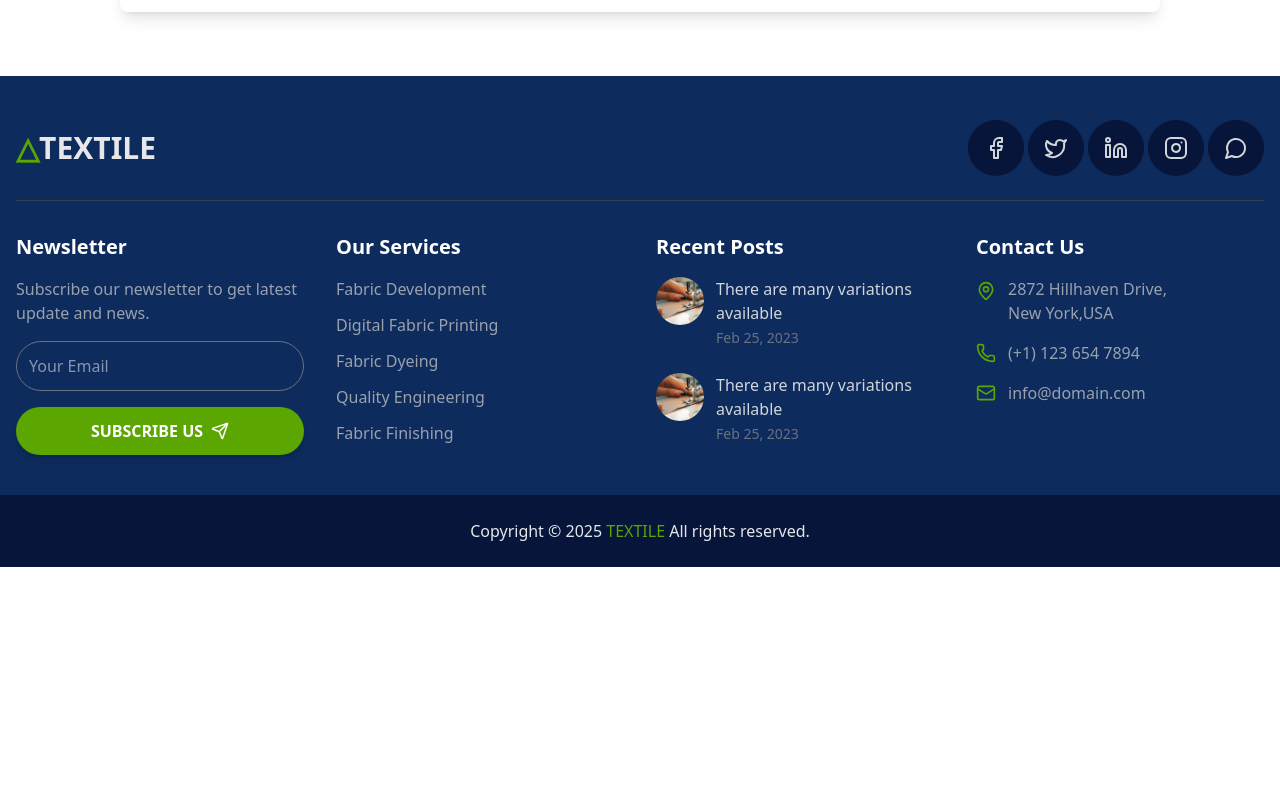
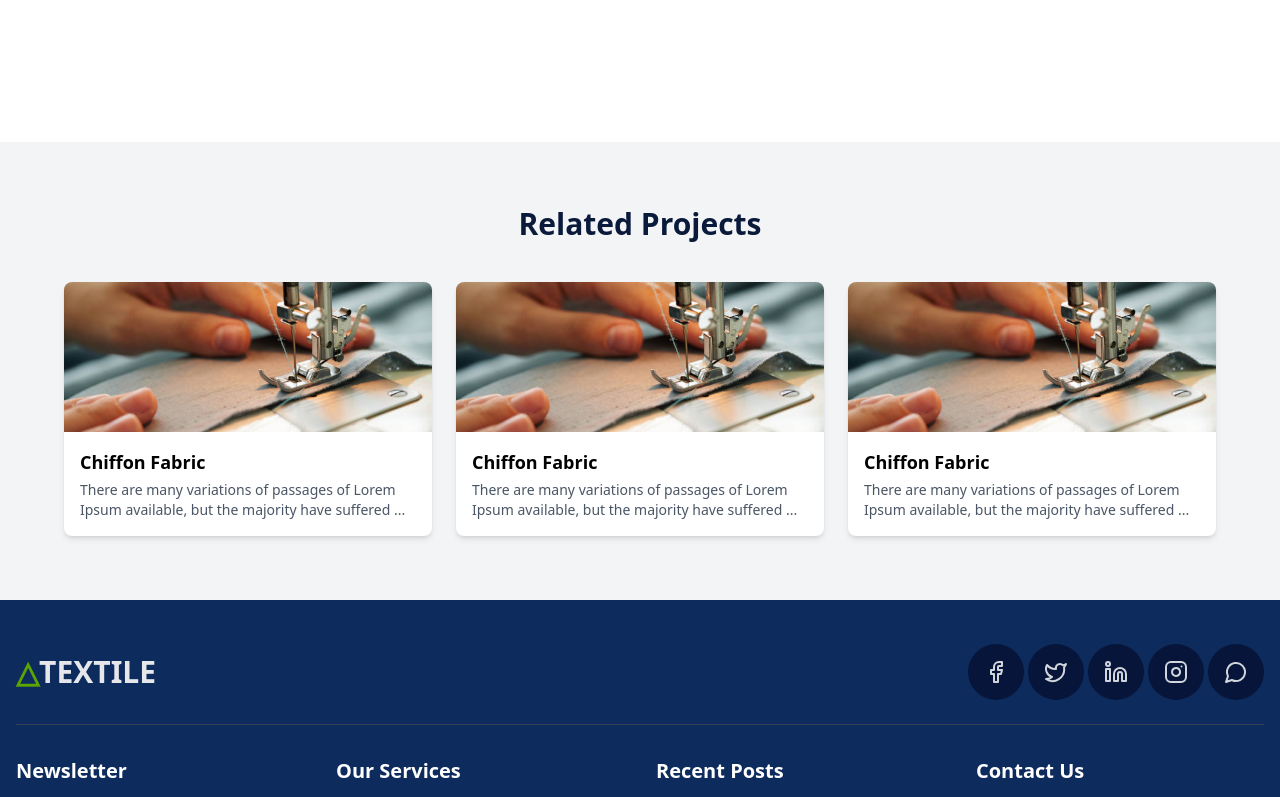
Before and after one commit to BetelTagesse/Kenean-Garment, a Next.js app: page /projects/chiffon-fabric in a window 1280 px wide. Shown: the part 1871-2668 px from the top of the page. Before the commit the page ends 2438 px from the top, so only its background shows below. Built offline with nearby package versions, Linux system fonts and the light colour scheme.

Commit message:
project detail  page being  done

```diff
--- a/src/components/projects/ProjectDescription.jsx
+++ b/src/components/projects/ProjectDescription.jsx
@@ -3,8 +3,8 @@ import sewing from "@/images/sewing.jpg";
 
 const ProjectDescription = ({ name, description }) => {
   return (
-    <div className="max-w-[85%] mx-auto py-16 px-6">
-      <div className="bg-white p-8 rounded-lg shadow-lg">
+    <div className="max-w-[90%] mx-auto py-16 ">
+      <div className="bg-white p-8 rounded-lg ">
         <h2 className="text-3xl font-bold text-gray-800 mb-6">{name}</h2>
         <p className="text-gray-700 leading-relaxed mb-4">{description}</p>
         <p className="text-gray-700 leading-relaxed mb-4">{description}</p>
--- a/src/components/projects/ProjectDetails.jsx
+++ b/src/components/projects/ProjectDetails.jsx
@@ -2,6 +2,7 @@ import Image from "next/image";
 import PageBanner from "./PageBanner";
 import ProjectInfo from "./ProjectInfo";
 import ProjectDescription from "./ProjectDescription";
+import RelatedProjects from "./RelatedProjects";
 
 const ProjectDetails = ({ project }) => {
   console.log("project info:", {
@@ -17,7 +18,7 @@ const ProjectDetails = ({ project }) => {
 
       <ProjectInfo
         src={project.image}
-        alt={project.name}
+        alt={project.alt}
         projectName={project.name}
         category={project.category}
         client={project.client}
@@ -30,6 +31,13 @@ const ProjectDetails = ({ project }) => {
         name={project.name}
         description={project.description}
       />
+      <RelatedProjects
+        src={project.image}
+        alt={project.name}
+        name={project.name}
+        slug={project.slug}
+        description={project.description.slice(0, 95) + "..."}
+      />
     </div>
   );
 };
--- /dev/null
+++ b/src/components/projects/RelatedProjects.jsx
@@ -0,0 +1,90 @@
+"use client";
+
+import { useState } from "react";
+import { Search, Shuffle } from "lucide-react";
+import Image from "next/image";
+import Link from "next/link";
+
+const RelatedProjects = ({ name, src, alt, slug, description }) => {
+  const [showModal, setShowModal] = useState(false);
+  return (
+    <div className="bg-gray-100 py-16 px-6">
+      <div className="max-w-6xl mx-auto">
+        <h2 className="text-2xl sm:text-3xl font-bold text-center mb-10 text-[#0A1A3A]">
+          Related Projects
+        </h2>
+        <div className="grid grid-cols-1 sm:grid-cols-2 md:grid-cols-3 gap-6">
+          {/* Using arbitrary placeholder images for related projects */}
+          {[...Array(3)].map((_, index) => (
+            <div
+              key={index}
+              className="bg-white shadow-md rounded-lg overflow-hidden"
+            >
+              <div className="relative group w-3/4 md:w-full h-[150px] overflow-hidden   duration-300">
+                {/* Image with fill */}
+                <Image
+                  src={src}
+                  alt={alt}
+                  fill
+                  className="object-cover hover:scale-50 hover:opacity-55 transition-transform duration-700"
+                />
+
+                {/* Overlay on hover */}
+                <div className="absolute inset-0  bg-opacity-60 flex flex-col justify-center gap-4 opacity-0 group-hover:opacity-100 transition-opacity duration-300">
+                  {/* Icons */}
+                  <div className="flex items-center justify-center gap-4">
+                    <div
+                      className="transform -translate-x-10 group-hover:translate-x-0 transition-all duration-500 bg-white group-hover:bg-green  p-3 rounded shadow cursor-pointer hover:scale-110"
+                      onClick={() => setShowModal(true)}
+                    >
+                      <Search className="w-5 h-5 group-hover:text-white font-bold" />
+                    </div>
+
+                    <Link href={`/projects/${slug}`}>
+                      <div className="transform translate-x-10 group-hover:translate-x-0 transition-all duration-500 bg-white group-hover:bg-green p-3 rounded shadow cursor-pointer hover:scale-110">
+                        <Shuffle className="w-5 h-5 group-hover:text-white font-extrabold" />
+                      </div>
+                    </Link>
+                  </div>
+                </div>
+              </div>
+
+              {/* Modal */}
+              {showModal && (
+                <div
+                  className="fixed inset-0 bg-black bg-opacity-80 z-50 flex items-center justify-center"
+                  onClick={() => setShowModal(false)}
+                >
+                  <div
+                    className="relative w-11/12 md:w-3/4 lg:w-1/2"
+                    onClick={(e) => e.stopPropagation()}
+                  >
+                    <Image
+                      src={src}
+                      alt={alt}
+                      width={100}
+                      height={100}
+                      className="rounded-lg object-contain w-full h-auto max-h-[90vh]"
+                    />
+                    <button
+                      className="absolute top-4 right-4 text-white text-2xl font-bold"
+                      onClick={() => setShowModal(false)}
+                    >
+                      ✕
+                    </button>
+                  </div>
+                </div>
+              )}
+              <div className="p-4">
+                <h3 className="font-bold text-lg mb-1">{name}</h3>
+                <p className="text-gray-600 text-sm">{description}</p>
+              </div>
+            </div>
+          ))}
+        </div>
+      </div>
+    </div>
+  );
+};
+
+export default RelatedProjects;
```
